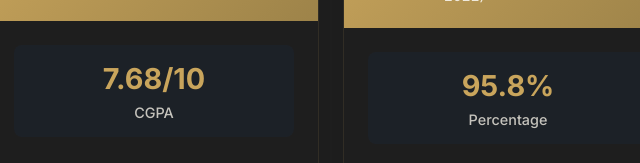
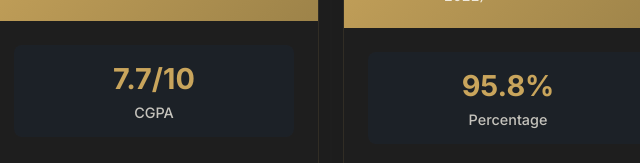
Before and after one commit to the-neemon/the-neemon.github.io, a plain HTML site: page index.html in a window 1280 px wide. Shown: the part 3657-3820 px from the top of the page, 132-772 px from the left. Drawn offline with Linux system fonts and the light colour scheme.

Commit message:
Update index.html

```diff
--- a/index.html
+++ b/index.html
@@ -253,7 +253,7 @@
                         </div>
                         <div class="card-content">
                             <div class="card-stat">
-                                <div class="stat-value">7.68/10</div>
+                                <div class="stat-value">7.7/10</div>
                                 <div class="stat-label">CGPA</div>
                             </div>
                             <ul class="card-achievements">
```
